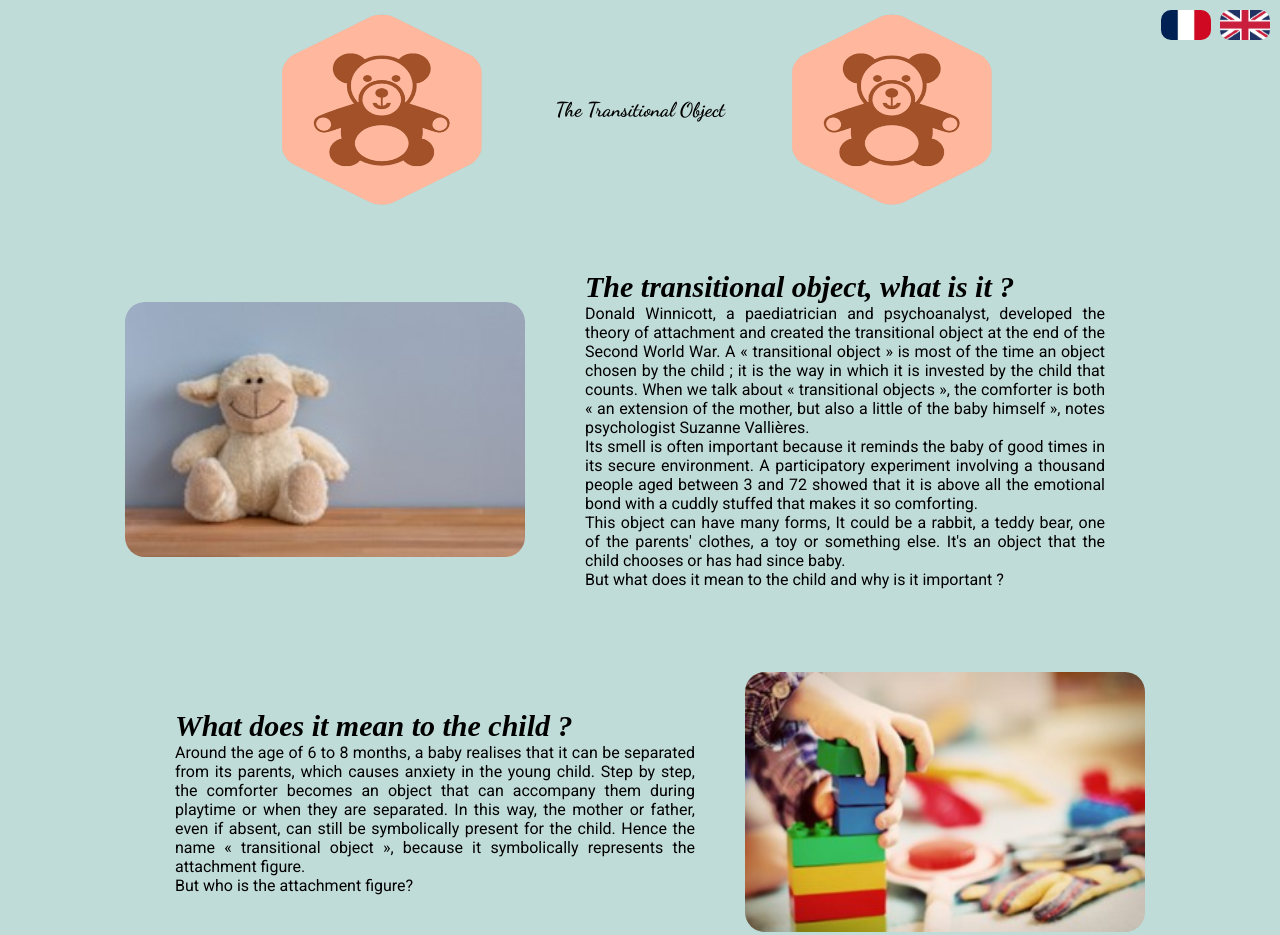
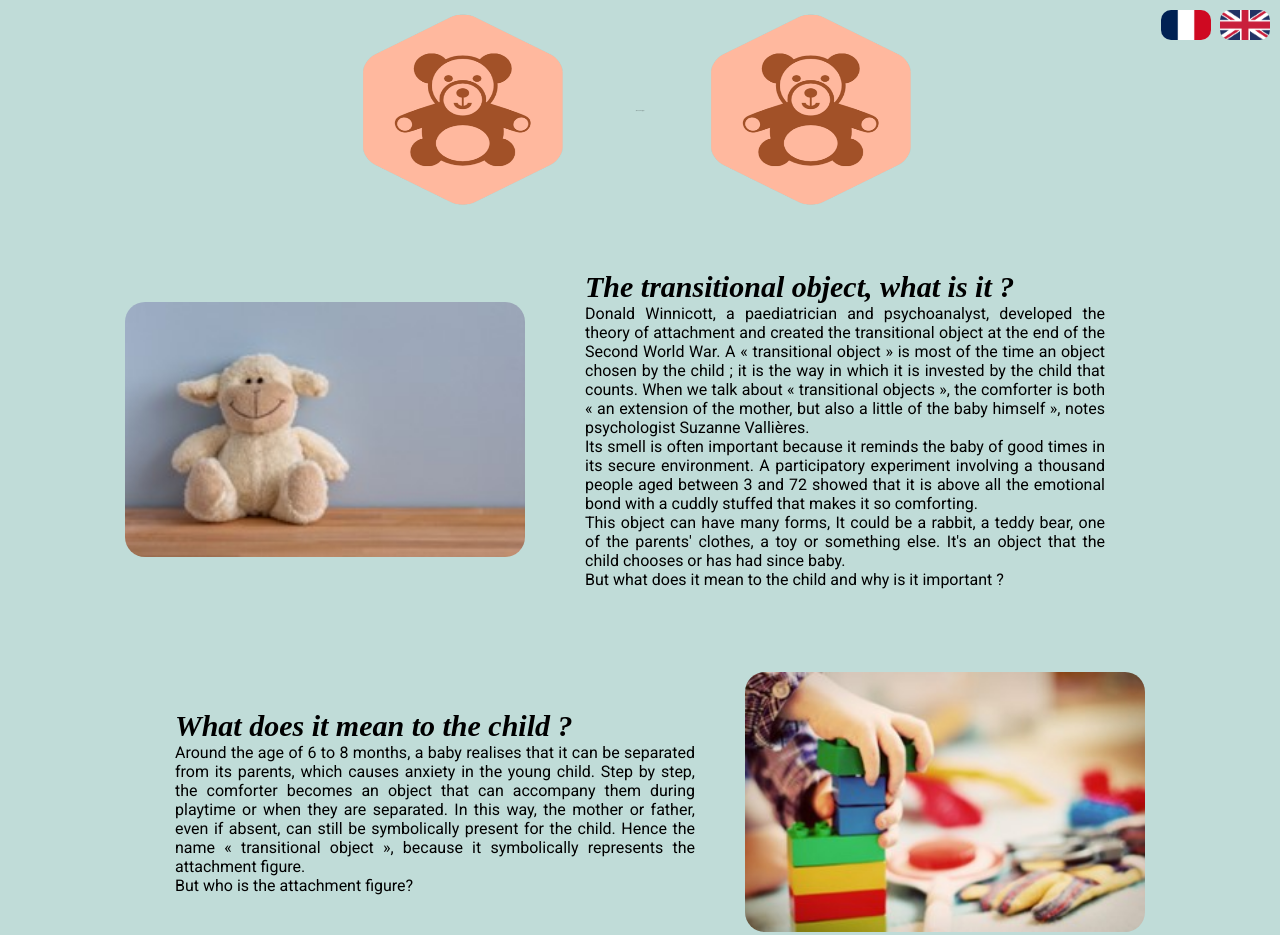
Before and after one commit to WonderMad51/TransionalObject, a plain HTML site: page index.html in a window 1280 px wide. Shown: the top 935 px of the page. Drawn offline with Linux system fonts and the light colour scheme.

Commit message:
taille titre

```diff
--- a/style.css
+++ b/style.css
@@ -16,7 +16,7 @@ body{
 /* Empalcement logo en fonction tire */
 .title {
     margin: 0 20px;
-    font-size: 20px;
+    font-size: 1px;
     font-family: 'Dancing Script', cursive;
 }
 
```
